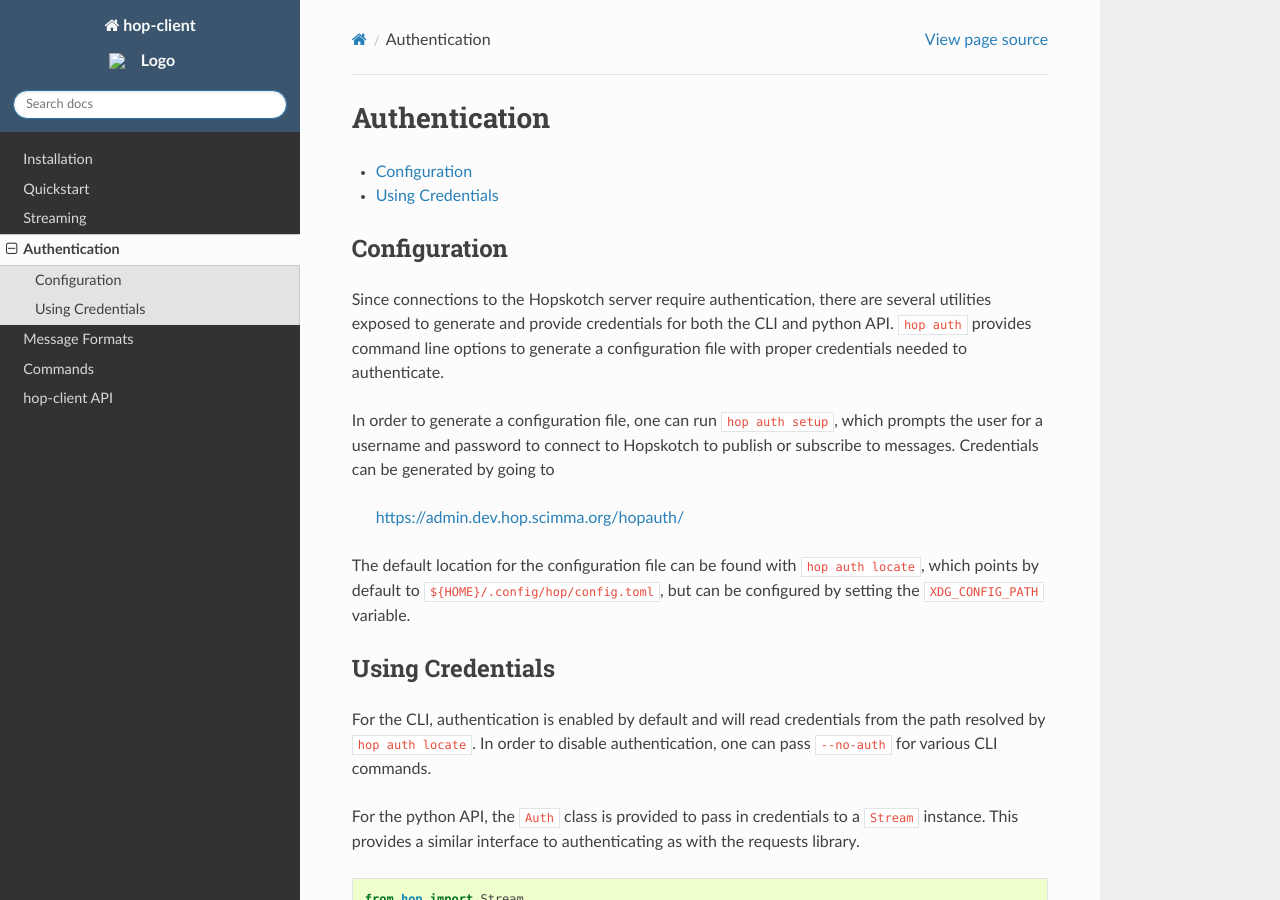
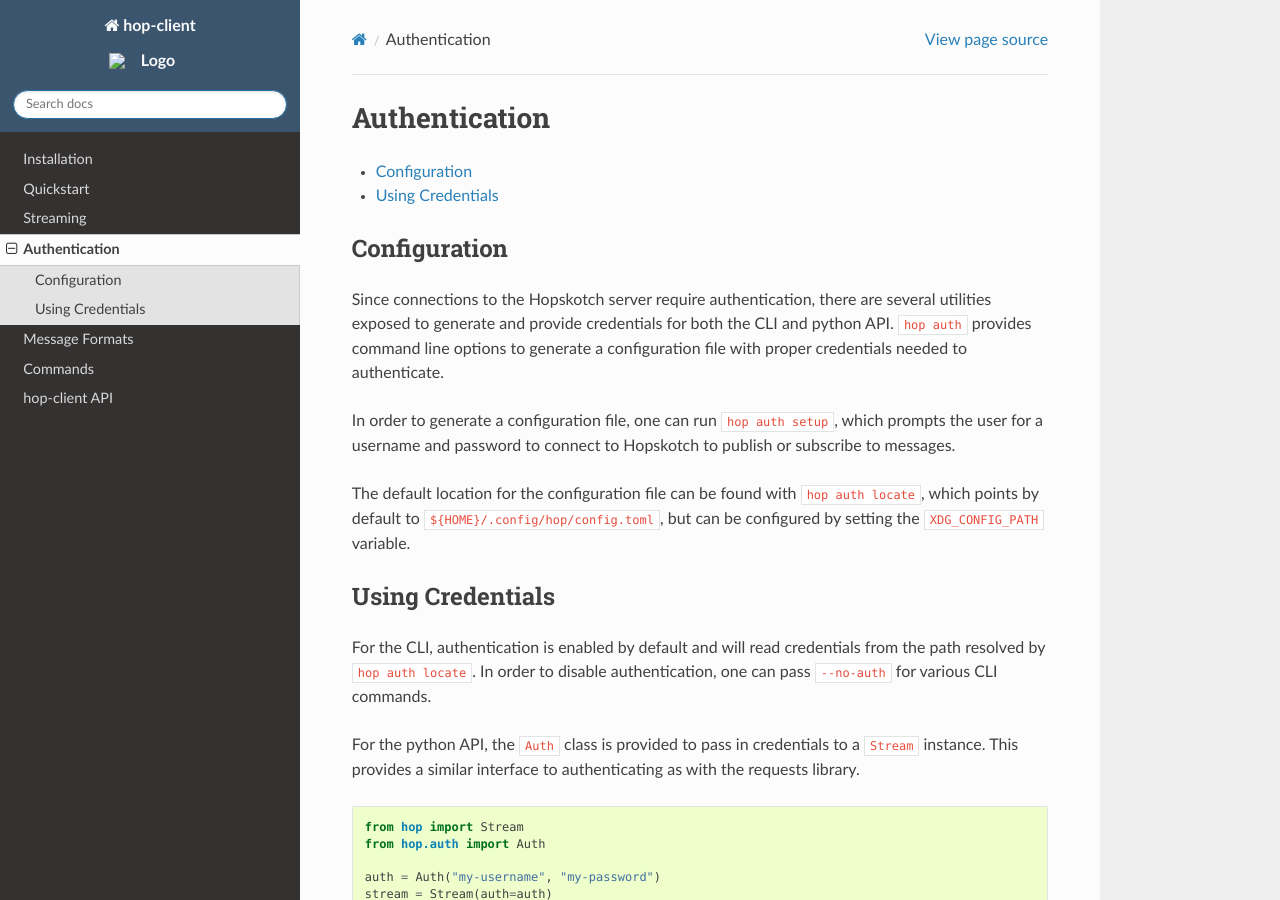
Before and after one commit to scimma/hop-client, a Sphinx documentation site: the page built from doc/user/auth.rst, in a window 1280 px wide and 900 px high. Built offline with Sphinx 7.4.7 and the Read the Docs theme 2.0.0, drawn with Linux system fonts in a browser that asks for light colours.

Commit message:
auth.rst: remove credentials url

```diff
--- a/doc/user/auth.rst
+++ b/doc/user/auth.rst
@@ -16,8 +16,7 @@ to authenticate.
 
 In order to generate a configuration file, one can run :code:`hop auth setup`,
 which prompts the user for a username and password to connect to Hopskotch
-to publish or subscribe to messages. Credentials can be generated by going to
- `<https://admin.dev.hop.scimma.org/hopauth/>`_
+to publish or subscribe to messages.
 
 The default location for the configuration file can be found with :code:`hop auth locate`,
 which points by default to :code:`${HOME}/.config/hop/config.toml`, but can be configured
```
